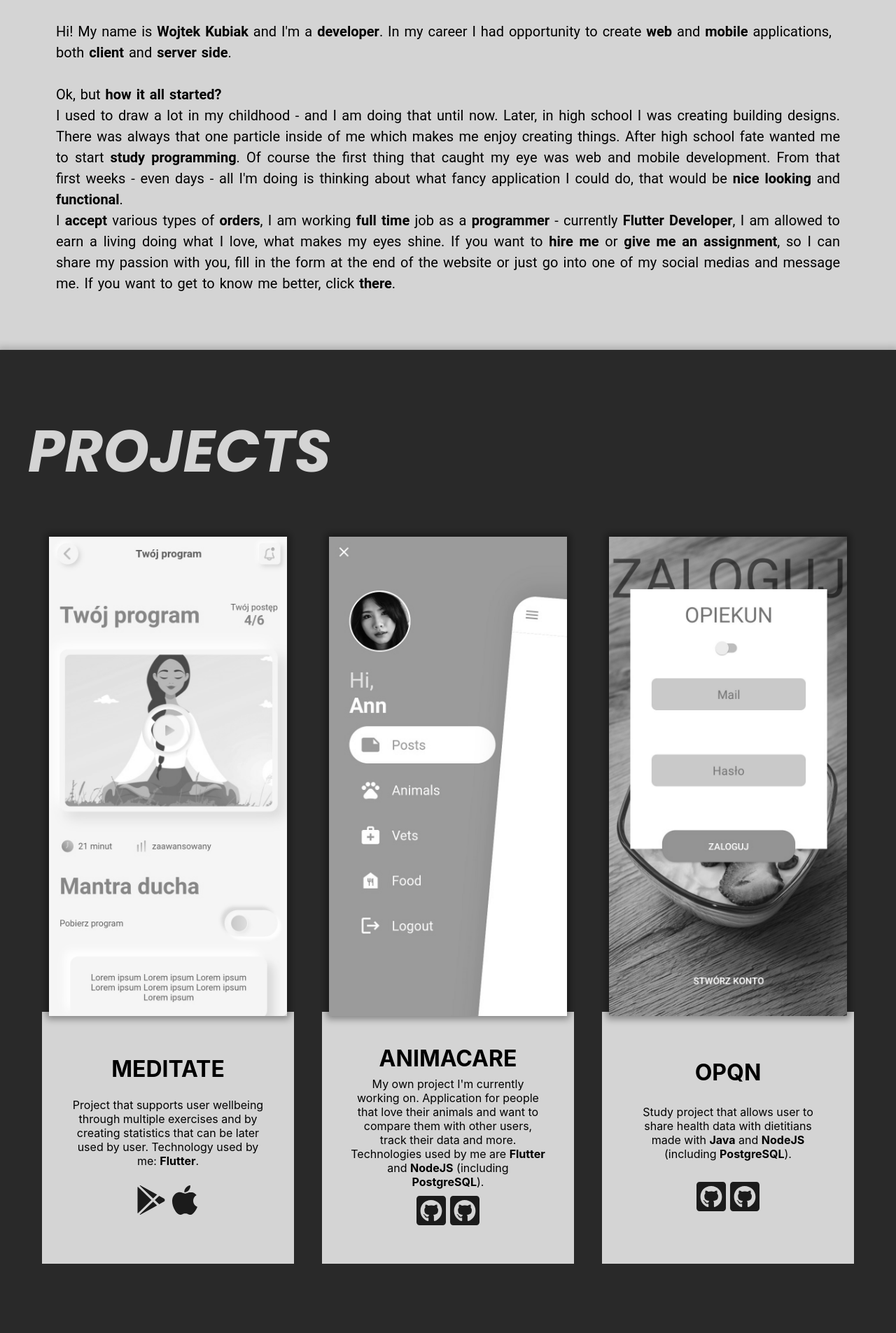
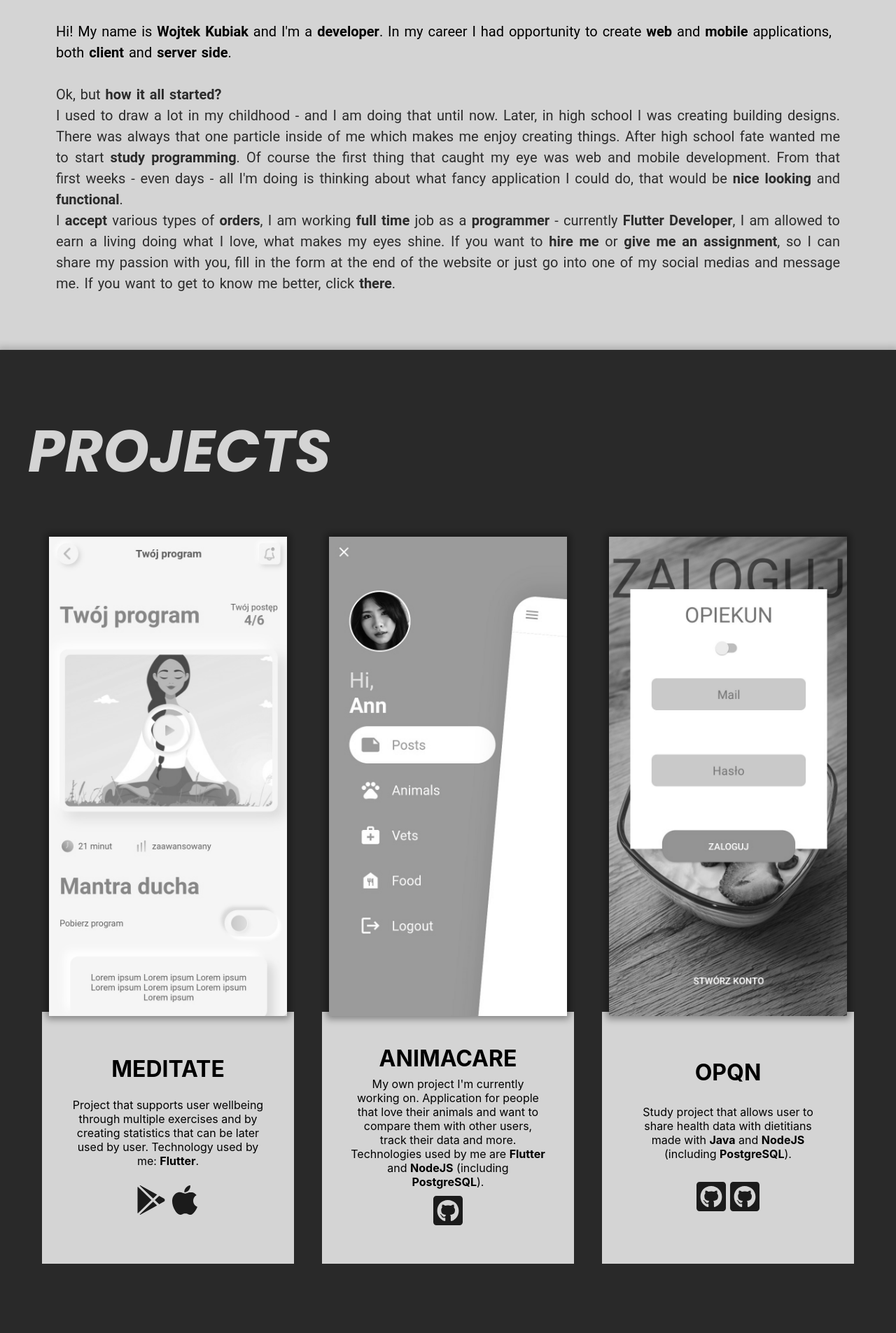
Before and after one commit to wojciechkubiak/www, a React (Create React App) app: page / in a window 1280 px wide. Shown: the part 955-2860 px from the top of the page at 70% size. Built offline with nearby package versions, Linux system fonts and the light colour scheme.

Commit message:
More styling

```diff
--- a/src/components/About/About.css
+++ b/src/components/About/About.css
@@ -29,7 +29,7 @@
   word-spacing: 2px;
   margin-bottom: 30px;
 }
-.about-more {
+.about-more, .about-more > a {
   font-size: 20px;
   font-family: "Roboto", sans-serif;
   font-weight: 400;
@@ -37,6 +37,8 @@
   word-spacing: 2px;
   text-align: justify;
   text-justify: inter-word;
+  text-decoration: none;
+  color: rgba(0, 0, 0, 0.8);
 }
 
 @media only screen and (max-width: 600px) {
--- a/src/components/About/About.jsx
+++ b/src/components/About/About.jsx
@@ -2,6 +2,8 @@ import React, { useState, useEffect, useRef } from "react";
 import { useInView } from "react-intersection-observer";
 import { isMobile } from "react-device-detect";
 import gsap from "gsap";
+import resumePL from "../../docs/WojciechKubiakCV_PL.pdf";
+import resumeEN from "../../docs/WojciechKubiakCV_EN.pdf";
 import "./About.css";
 
 const About = (props) => {
@@ -33,7 +35,7 @@ const About = (props) => {
   return (
     <div className="about-page" ref={ref}>
       <h1 className="about-header">ABOUT ME</h1>
-      <div ref={r => aboutRef = r} className="about-container">
+      <div ref={(r) => (aboutRef = r)} className="about-container">
         <p className="about-intro">
           Hi! My name is <strong>Wojtek Kubiak</strong> and I'm a{" "}
           <strong>developer</strong>. In my career I had opportunity to create{" "}
@@ -41,24 +43,27 @@ const About = (props) => {
           <strong>client</strong> and <strong>server side</strong>.
         </p>
         <p className="about-more">
-        Ok, but <strong>how it all started?</strong> <br />I used to draw a lot
-        in my childhood - and I am doing that until now. Later, in high school I
-        was creating building designs. There was always that one particle inside
-        of me which makes me enjoy creating things. After high school fate
-        wanted me to start <strong>study programming</strong>. Of course the
-        first thing that caught my eye was web and mobile development. From that
-        first weeks - even days - all I'm doing is thinking about what fancy
-        application I could do, that would be <strong>nice looking</strong> and{" "}
-        <strong>functional</strong>.
-        <br />I <strong>accept</strong> various types of <strong>orders</strong>
-        , I am working <strong>full time</strong> job as a{" "}
-        <strong>programmer</strong> - currently{" "}
-        <strong>Flutter Developer</strong>, I am allowed to earn a living doing
-        what I love, what makes my eyes shine. If you want to{" "}
-        <strong>hire me</strong> or <strong>give me an assignment</strong>, so I
-        can share my passion with you, fill in the form at the end of the
+          Ok, but <strong>how it all started?</strong> <br />I used to draw a
+          lot in my childhood - and I am doing that until now. Later, in high
+          school I was creating building designs. There was always that one
+          particle inside of me which makes me enjoy creating things. After high
+          school fate wanted me to start <strong>study programming</strong>. Of
+          course the first thing that caught my eye was web and mobile
+          development. From that first weeks - even days - all I'm doing is
+          thinking about what fancy application I could do, that would be{" "}
+          <strong>nice looking</strong> and <strong>functional</strong>.
+          <br />I <strong>accept</strong> various types of{" "}
+          <strong>orders</strong>, I am working <strong>full time</strong> job
+          as a <strong>programmer</strong> - currently{" "}
+          <strong>Flutter Developer</strong>, I am allowed to earn a living
+          doing what I love, what makes my eyes shine. If you want to{" "}
+          <strong>hire me</strong> or <strong>give me an assignment</strong>, so
+          I can share my passion with you, fill in the form at the end of the
           website or just go into one of my social medias and message me. If you
-        want to get to know me better, click <strong>there</strong>.
+          want to get to know me better, click{" "}
+          <a href={resumeEN} download={`WojciechKubiakCV_EN.pdf`}>
+            <strong>there</strong>
+          </a>.
         </p>
       </div>
     </div>
--- a/src/components/Projects/Projects.jsx
+++ b/src/components/Projects/Projects.jsx
@@ -34,10 +34,10 @@ const Projects = (props) => {
                   user. Technology used by me: <strong>Flutter</strong>.
                 </p>
                 <div className="projects-mobile-description-icons">
-                  <a href="https://www.linkedin.com/in/wojciechkubiakin">
+                  <a href="https://www.google.com">
                     <IoLogoGooglePlaystore size={48} color="rgba(27, 27, 27)" />
                   </a>
-                  <a href="https://www.linkedin.com/in/wojciechkubiakin">
+                  <a href="https://www.apple.com">
                     <IoLogoApple size={48} color="rgba(27, 27, 27)" />
                   </a>
                 </div>
@@ -56,10 +56,7 @@ const Projects = (props) => {
                   ).
                 </p>
                 <div className="projects-mobile-description-icons">
-                  <a href="https://www.linkedin.com/in/wojciechkubiakin">
-                    <FaGithubSquare size={48} color="rgba(27, 27, 27)" />
-                  </a>
-                  <a href="https://www.linkedin.com/in/wojciechkubiakin">
+                  <a href="https://github.com/wojciechkubiak/animal_care">
                     <FaGithubSquare size={48} color="rgba(27, 27, 27)" />
                   </a>
                 </div>
@@ -76,10 +73,10 @@ const Projects = (props) => {
                   ).
                 </p>
                 <div className="projects-mobile-description-icons">
-                  <a href="https://www.linkedin.com/in/wojciechkubiakin">
+                  <a href="https://github.com/wojciechkubiak/opqn-mobile">
                     <FaGithubSquare size={48} color="rgba(27, 27, 27)" />
                   </a>
-                  <a href="https://www.linkedin.com/in/wojciechkubiakin">
+                  <a href="https://github.com/wojciechkubiak/opqn-api">
                     <FaGithubSquare size={48} color="rgba(27, 27, 27)" />
                   </a>
                 </div>
@@ -109,10 +106,10 @@ const Projects = (props) => {
                   with <strong>ReactJS</strong> and <strong>NodeJS</strong>{" "}
                   (including <strong>PostgreSQL</strong>).
                 </p>
-                <a href="https://www.linkedin.com/in/wojciechkubiakin">
+                <a href="https://github.com/wojciechkubiak/obb-api">
                   <FaGithubSquare size={48} color="rgba(27, 27, 27)" />
                 </a>
-                <a href="https://www.linkedin.com/in/wojciechkubiakin">
+                <a href="https://github.com/wojciechkubiak/obb-web">
                   <FaGithubSquare size={48} color="rgba(27, 27, 27)" />
                 </a>
               </div>
@@ -135,7 +132,7 @@ const Projects = (props) => {
                   It takes clients data, counts new usage values and sends them
                   to the company through ZOHO CRM.
                 </p>
-                <a href="https://www.linkedin.com/in/wojciechkubiakin">
+                <a href="https://distracted-booth-ae59fb.netlify.app/">
                   <FiMonitor size={48} color="rgba(228, 228, 228)" />
                 </a>
                 <p style={{ fontSize: "10px" }}>(no public repositories)</p>
@@ -166,10 +163,7 @@ const Projects = (props) => {
                   <strong>NodeJS</strong> (including <strong>PostgreSQL</strong>
                   ).
                 </p>
-                <a href="https://www.linkedin.com/in/wojciechkubiakin">
-                  <FaGithubSquare size={48} color="rgba(27, 27, 27)" />
-                </a>
-                <a href="https://www.linkedin.com/in/wojciechkubiakin">
+                <a href="https://github.com/wojciechkubiak/opqn-web">
                   <FaGithubSquare size={48} color="rgba(27, 27, 27)" />
                 </a>
               </div>
--- a/src/components/Skills/Skills.css
+++ b/src/components/Skills/Skills.css
@@ -5,6 +5,7 @@
   z-index: 40;
   background-color: #e0e0e0;
   box-shadow: 0 0 10px 4px rgba(0, 0, 0, 0.2);
+  padding-bottom: 100px;
 }
 
 .skills-header {
--- a/src/components/Skills/Skills.jsx
+++ b/src/components/Skills/Skills.jsx
@@ -18,7 +18,7 @@ const Skills = (props) => {
   const [description, setDescription] = useState([]);
 
   const { ref, inView, entry } = useInView({
-    threshold: isMobile ? 0.1 : 0.4,
+    threshold: isMobile ? 0.1 : 0.2,
   });
 
   let descriptionRef = useRef(null);
```
Also changed, not shown: 2 other files (tests, documents, lock files or other folders). Lines whose indentation alone changed are shown as unchanged.
